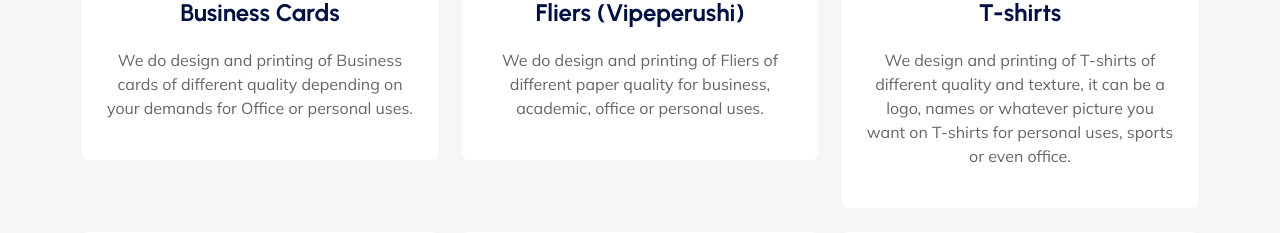
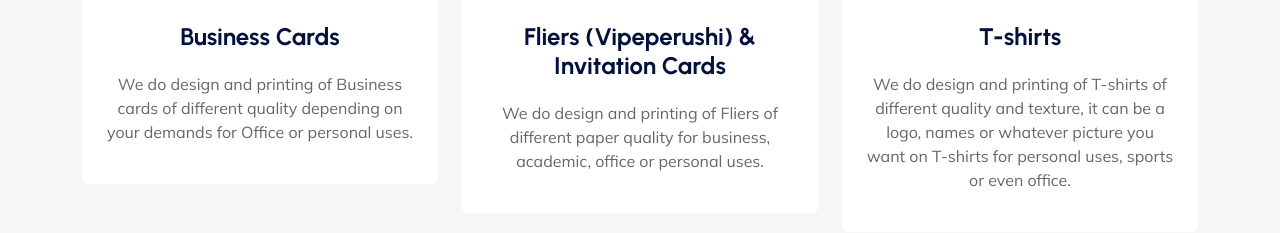
Before and after one commit to Abdulrazakmus/hasnet-website, a PHP site: page /graphic-design-and-publish-printing.php in a window 1280 px wide. Shown: the part 1849-2082 px from the top of the page. Run offline with PHP 8.4, Linux system fonts and the light colour scheme; some libraries are stand-ins or nearby versions.

Commit message:
24 again

```diff
--- a/graphic-design-and-publish-printing.php
+++ b/graphic-design-and-publish-printing.php
@@ -22,25 +22,7 @@ require_once("./links.php");
     <!--scrolltop button -->
     <button class="scrolltop-btn"><i class="fa-solid fa-angle-up"></i></button>
 
-    <!-- preloader start -->
-    <!-- <div class="loader-wrap">
-        <div class="preloader">
-            <div id="handle-preloader" class="handle-preloader">
-                <div class="animation-preloader">
-                    <div class="spinner"></div>
-                    <div class="txt-loading">
-                        <span data-text-preloader="H" class="letters-loading">H</span>
-                        <span data-text-preloader="A" class="letters-loading">A</span>
-                        <span data-text-preloader="S" class="letters-loading">S</span>
-                        <span data-text-preloader="N" class="letters-loading">N</span>
-                        <span data-text-preloader="E" class="letters-loading">E</span>
-                        <span data-text-preloader="T" class="letters-loading">T</span>
-                    </div>
-                </div>
-            </div>
-        </div>
-    </div>  -->
-    <!-- preloader end -->
+
 
    <!-- Header -->
    <?php
@@ -60,10 +42,10 @@ require_once("./modal.php");
             <div class="row align-items-center justify-content-between">
                 <div class="col-xxl-5 col-lg-6 col-md-9">
                     <div class="hm-affiliate-hero-left">
-                        <p class="fw-semibold lead position-relative">The Designs You Need</p>
-                        <h1 class="display-3 fw-bold text-white mb-3">We Design. <br>We Identify.</h1>
+                        <p class="fw-semibold lead position-relative">The Design you need</p>
+                        <h1 class="display-3 fw-bold text-white mb-3">We Brand. <br>We Identify.</h1>
                         <p class="mb-5"> We understand that good design is essential for effective communication,
-                            and we want to use our skills to help you succeed !.</p>
+                            and we want to use our skills to help you succeed.</p>
  <!-- Get Quote Button -->
 
  <button type="button" class="btn btn-primary btn-lg" data-bs-toggle="modal" data-bs-target="#exampleModal">
@@ -119,7 +101,9 @@ require_once("./modal.php");
                             <div class="aff-service-item text-center bg-white rounded">
                                 <img src="assets/img/affiliate/name-tag.jpg" alt="icon" class="img-fluid">
                                 <h4 class="mt-4 mb-20">Name Tags</h4>
-                                <p class="mb-0">We're your go-to for top-notch name tags. From professional to personal needs, our designs and prints speak volumes. Elevate your identity with our quality craftsmanship.</p>
+                                <p class="mb-0">We specialize in crafting name tags for offices,
+                                     hotels, and organizations, offering a range of options, whether you
+                                     prefer paper or chemical-based designs,with magnet or pin holders, we've got you covered.</p>
                             </div>
                         </div>
 
@@ -145,7 +129,7 @@ require_once("./modal.php");
                         <div class="col-xl-4 col-md-6">
                             <div class="aff-service-item text-center bg-white rounded">
                                 <img src="assets/img/affiliate/fliers.png" alt="icon" class="img-fluid">
-                                <h4 class="mt-4 mb-20">Fliers (Vipeperushi)</h4>
+                                <h4 class="mt-4 mb-20">Fliers (Vipeperushi) & Invitation Cards</h4>
                                 <p class="mb-0">We do design and printing of Fliers of different
                                     paper quality for business,
                                      academic, office or personal uses.</p>
@@ -158,14 +142,14 @@ require_once("./modal.php");
                             <div class="aff-service-item text-center bg-white rounded">
                                 <img src="assets/img/affiliate/t-shirt.png" alt="icon" class="img-fluid">
                                 <h4 class="mt-4 mb-20">T-shirts</h4>
-                                <p class="mb-0">We design and printing of T-shirts of different quality and texture, it can be a logo, names or whatever picture you want
+                                <p class="mb-0">We do design and printing of T-shirts of different quality and texture, it can be a logo, names or whatever picture you want
                                     on T-shirts for personal uses, sports or even office.
                                 </p>
                             </div>
                         </div>
                             <div class="col-xl-4 col-md-6">
                                 <div class="aff-service-item text-center bg-white rounded">
-                                    <img src="assets/img/affiliate/envelopes.png" alt="icon" class="img-fluid">
+                                    <img src="assets/img/affiliate/envelope_5.jpg" width="250px;" alt="icon" class="img-fluid">
                                     <h4 class="mt-4 mb-20">Envelopes</h4>
                                     <p class="mb-0">We do design and printing of envelopes for office uses. It can be of any design you want,
                                          this envlopes brand your Company in the most respectable way .</p>
@@ -173,7 +157,7 @@ require_once("./modal.php");
                             </div>
                                 <div class="col-xl-4 col-md-6">
                                     <div class="aff-service-item text-center bg-white rounded">
-                                        <img src="assets/img/affiliate/stickers.png" alt="icon" class="img-fluid">
+                                        <img src="assets/img/affiliate/product-sticker.jpg" width="330px;" alt="icon" class="img-fluid">
                                         <h4 class="mt-4 mb-20">Stickers</h4>
                                         <p class="mb-0">We do design and printing of paper stickers and PVC stickers of any size
                                              of your demand whether it is transparent or opaque.</p>
@@ -231,7 +215,7 @@ require_once("./modal.php");
                             <div class="col-xl-4 col-md-6">
                                 <div class="aff-service-item text-center bg-white rounded">
                                     <img src="assets/img/affiliate/cottonbags.png" alt="icon" class="img-fluid">
-                                    <h4 class="mt-4 mb-20">Cotton bags</h4>
+                                    <h4 class="mt-4 mb-20">Cotton Bags</h4>
                                     <p class="mb-0">We do design and printing of Cotton bags of different sizes and quality for business advertisement,
                                          gifts, birthday parties or personal uses</p>
                                 </div>
@@ -251,7 +235,7 @@ require_once("./modal.php");
                                         <div class="aff-service-item text-center bg-white rounded">
                                             <img src="assets/img/affiliate/ID cards.png" alt="icon" class="img-fluid">
                                             <h4 class="mt-4 mb-20">ID cards</h4>
-                                            <p class="mb-0">We do design and printing of ID cards of best quality wich comes with puches and thread or clamp for organization or office uses.
+                                            <p class="mb-0">We do design and printing of ID cards of best quality wich comes with covers and threads and thread or clamp for organization or office uses.
                                                 Thread which the ID hangs on can also be printed.</p>
                                         </div>
                                         </div>
@@ -267,7 +251,7 @@ require_once("./modal.php");
 
                                             <div class="col-xl-4 col-md-6">
                                                 <div class="aff-service-item text-center bg-white rounded">
-                                                    <img src="assets/img/affiliate/rockframes.png" alt="icon" class="img-fluid">
+                                                    <img src="assets/img/affiliate/rock-frame.jpg" width="250px;" alt="icon" class="img-fluid">
                                                     <h4 class="mt-4 mb-20">Rock Frames</h4>
                                                     <p class="mb-0">Heart, Door & Rectangle shapes are available for small, medium & large size
                                                          the material is real rock well modified for easy printing.</p>
@@ -287,8 +271,7 @@ require_once("./modal.php");
                                                         <div class="aff-service-item text-center bg-white rounded">
                                                             <img src="assets/img/affiliate/trophy.png" alt="icon" class="img-fluid">
                                                             <h4 class="mt-4 mb-20">Trophy</h4>
-                                                            <p class="mb-0">Print awards on galss trophy of different shapes,
-                                                                both normal one and exutive are available.</p>
+                                                            <p class="mb-0">Print awards on glass trophies or wooden plaques of different shapes, both normal one and executive are available. Picha iongezeke na wooden plaques.</p>
                                                         </div>
                                                         </div>
 
@@ -308,7 +291,7 @@ require_once("./modal.php");
                     <div class="hm-affiliate-hero-left">
                         <p class="fw-semibold lead position-relative">Your Vision, Super-Sized</p>
                         <h1 class="display-3 fw-bold text-white mb-3">Large Format Printing</h1>
-                        <p class="mb-5"> We know good design is key to clear communication. Let us use our skills to help you succeed!.</p>
+                        <p class="mb-5"> Your one-stop branding solution <br> From office and outdoor branding to event banners and car branding, we've got everything you need to make your mark.</p>
  <!-- Get Quote Button -->
 
  <button type="button" class="btn btn-primary btn-lg" data-bs-toggle="modal" data-bs-target="#exampleModal">
@@ -338,60 +321,67 @@ require_once("./modal.php");
         <div class="aff-feature-bottom pt-120">
             <div class="#">
                 <div class="row justify-content-center g-4">
-                    <div class="col-xl-3 col-lg-6 col-md-6">
+                    <div class="col-xl-4 col-lg-6 col-md-6">
                         <div class="aff-service-item text-center bg-white rounded">
                             <img src="assets/img/affiliate/standing banner.png" alt="icon" class="img-fluid">
                             <h4 class="mt-4 mb-20">Standing Banner</h4>
                             <p class="mb-0">We design and print different sizes of Standing banners, Event banners, and Blacklight for special events like conventions, for office use, or for business advertisement.</p>
                         </div>
                     </div>
-                    <div class="col-xl-3 col-lg-6 col-md-6">
+                    <div class="col-xl-4 col-lg-6 col-md-6">
                         <div class="aff-service-item text-center bg-white rounded">
-                            <img src="assets/img/affiliate/vinyl-stickers.jpg" alt="icon" class="img-fluid">
+                            <img src="assets/img/affiliate/vinyl-stickers.jpg" width="250px;" alt="icon" class="img-fluid">
                             <h4 class="mt-4 mb-20">Vinyl Sticker</h4>
                             <p class="mb-0">Vinyl stickers are printed from a durable white vinyl material that's also known as PVC. They are strong, available in hundreds of different colors, and can last between 5 and 10 years depending on where they're applied.</p>
                         </div>
                     </div>
-                    <div class="col-xl-3 col-lg-6 col-md-6">
+                    <div class="col-xl-4 col-lg-6 col-md-6">
                         <div class="aff-service-item text-center bg-white rounded">
-                            <img src="assets/img/affiliate/tear drop.png" alt="icon" class="img-fluid">
+                            <img src="assets/img/affiliate/tear drop.png" width="200px;" alt="icon" class="img-fluid">
                             <h4 class="mt-4 mb-20">Tear Drop Banner</h4>
                             <p class="mb-0">Our jaw-dropping Teardrop Banners are guaranteed to grab your attention indoors or outside! They are super easy to assemble and look perfect every time.</p>
                         </div>
                     </div>
-                    <div class="col-xl-3 col-lg-6 col-md-6">
+                    <div class="col-xl-4 col-lg-6 col-md-6">
                         <div class="aff-service-item text-center bg-white rounded">
-                            <img src="assets/img/affiliate/frosted sticker.jpg" alt="icon" class="img-fluid">
+                            <img src="assets/img/affiliate/block out banner.jpg" alt="icon" class="img-fluid">
+                            <h4 class="mt-4 mb-20">Blockout Banner</h4>
+                            <p class="mb-0">Blockout vinyl banners are heavier than traditional banners and provide vibrant matte graphics that stand the test of time. The completely back backing ensures you can't see through the vinyl, and it works well on banners.</p>
+                        </div>
+                    </div>
+                    <div class="col-xl-4 col-lg-6 col-md-6">
+                        <div class="aff-service-item text-center bg-white rounded">
+                            <img src="assets/img/affiliate/backlit banner.png" alt="icon" class="img-fluid">
+                            <h4 class="mt-4 mb-20">Backlit Banner</h4>
+                            <p class="mb-0">The extreme backlight and backlighting fabrics allow light to pass through, creating crisp and bright colors when lit from behind.</p>
+                        </div>
+                    </div>
+                    <div class="col-xl-4 col-lg-6 col-md-6">
+                        <div class="aff-service-item text-center bg-white rounded">
+                            <img src="assets/img/affiliate/frosted sticker.jpg" width="250px;" alt="icon" class="img-fluid">
                             <h4 class="mt-4 mb-20">Frosted Sticker</h4>
                             <p class="mb-0">Elevate your brand's visibility with our stunning frosted sticker designs. Our custom creations add elegance to any surface, making your message stand out with a touch of sophistication. Let us transform your vision into captivating reality.</p>
                         </div>
                     </div>
-                    <div class="col-xl-3 col-lg-6 col-md-6">
+                    <div class="col-xl-4 col-lg-6 col-md-6">
                         <div class="aff-service-item text-center bg-white rounded">
-                            <img src="assets/img/affiliate/contovision.webp" alt="icon" class="img-fluid">
+                            <img src="assets/img/affiliate/contovision.webp" width="250px;" alt="icon" class="img-fluid">
                             <h4 class="mt-4 mb-20">Contravision Sticker</h4>
                             <p class="mb-0">Contravision is a printable self-adhesive window vinyl that allows for a clearly visible message to be seen on the outside, with the visibility from the inside remaining relatively unchanged.</p>
                         </div>
                     </div>
-                    <div class="col-xl-3 col-lg-6 col-md-6">
+                    <div class="col-xl-4 col-lg-6 col-md-6">
                         <div class="aff-service-item text-center bg-white rounded">
-                            <img src="assets/img/affiliate/stickers.png" alt="icon" class="img-fluid">
+                            <img src="assets/img/affiliate/normal-sticker.jpg" width="300px;" alt="icon" class="img-fluid">
                             <h4 class="mt-4 mb-20">Normal Stickers</h4>
                             <p class="mb-0">Transform ordinary surfaces into captivating expressions of your brand or personality with our premium stickers. Crafted with durable materials and vibrant colors, our stickers are perfect for adding flair to products, packaging, or personal items.</p>
                         </div>
                     </div>
-                    <div class="col-xl-3 col-lg-6 col-md-6">
+                    <div class="col-xl-4 col-lg-6 col-md-6">
                         <div class="aff-service-item text-center bg-white rounded">
-                            <img src="assets/img/affiliate/block out banner.jpg" alt="icon" class="img-fluid">
-                            <h4 class="mt-4 mb-20">Block Out Banner</h4>
-                            <p class="mb-0">Blockout vinyl banners are heavier than traditional banners and provide vibrant matte graphics that stand the test of time. The completely back backing ensures you can't see through the vinyl, and it works well on banners.</p>
-                        </div>
-                    </div>
-                    <div class="col-xl-3 col-lg-6 col-md-6">
-                        <div class="aff-service-item text-center bg-white rounded">
-                            <img src="assets/img/affiliate/backlit banner.png" alt="icon" class="img-fluid">
-                            <h4 class="mt-4 mb-20">Backlit Banner</h4>
-                            <p class="mb-0">The extreme backlight and backlighting fabrics allow light to pass through, creating crisp and bright colors when lit from behind.</p>
+                            <img src="assets/img/affiliate/3D banner.jpg" width="300px;" alt="icon" class="img-fluid">
+                            <h4 class="mt-4 mb-20">3D Banner</h4>
+                            <p class="mb-0">3D banners are innovative advertising solutions that add depth and dimension to your visuals, making them stand out.</p>
                         </div>
                     </div>
                 </div>
```
Also changed, not shown: assets/img/affiliate/3D banner.jpg (added), assets/img/affiliate/envelope_5.jpg (added), assets/img/affiliate/normal-sticker.jpg (added), assets/img/affiliate/product-sticker.jpg (added), assets/img/affiliate/rock-frame.jpg (added), assets/img/stiker-printing.jpg (added).
